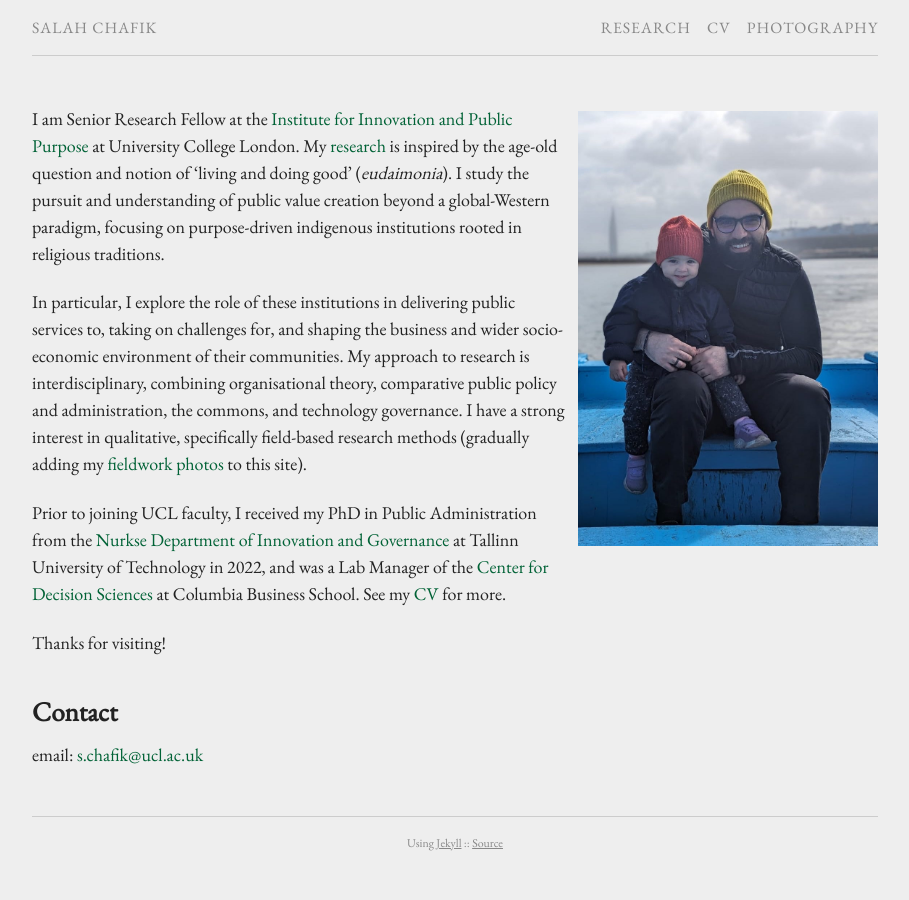
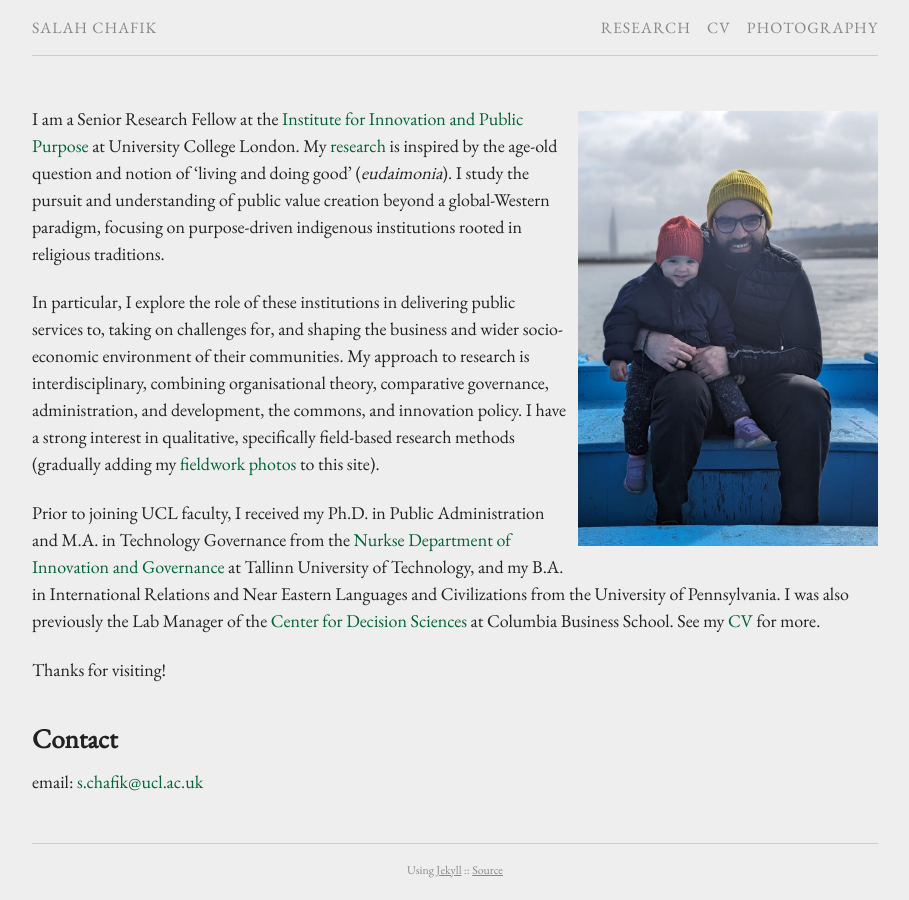
Before and after one commit to schafik/schafik.github.io, a Jekyll site: the page built from index.md, in a window 1280 px wide. Shown: the whole page, without its empty margins (185-1094 px from the left). Built offline with Jekyll 4.4.1, drawn with Linux system fonts in a browser that asks for light colours; comment, search, counter and statistics services are not loaded.

Commit message:
Update index.md

```diff
--- a/index.md
+++ b/index.md
@@ -6,11 +6,11 @@ permalink: /
 <br />
 {% include image.html url="images/nuna.jpeg" caption="" width="300" align="right" %}
 
-I am Senior Research Fellow at the [Institute for Innovation and Public Purpose] at University College London. My [research] is inspired by the age-old question and notion of ‘living and doing good’ (*eudaimonia*). I study the pursuit and understanding of public value creation beyond a global-Western paradigm, focusing on purpose-driven indigenous institutions rooted in religious traditions.
+I am a Senior Research Fellow at the [Institute for Innovation and Public Purpose] at University College London. My [research] is inspired by the age-old question and notion of ‘living and doing good’ (*eudaimonia*). I study the pursuit and understanding of public value creation beyond a global-Western paradigm, focusing on purpose-driven indigenous institutions rooted in religious traditions.
 
-In particular, I explore the role of these institutions in delivering public services to, taking on challenges for, and shaping the business and wider socio-economic environment of their communities. My approach to research is interdisciplinary, combining organisational theory, comparative public policy and administration, the commons, and technology governance. I have a strong interest in qualitative, specifically field-based research methods (gradually adding my [fieldwork photos] to this site).
+In particular, I explore the role of these institutions in delivering public services to, taking on challenges for, and shaping the business and wider socio-economic environment of their communities. My approach to research is interdisciplinary, combining organisational theory, comparative governance, administration, and development, the commons, and innovation policy. I have a strong interest in qualitative, specifically field-based research methods (gradually adding my [fieldwork photos] to this site).
 
-Prior to joining UCL faculty, I received my PhD in Public Administration from the [Nurkse Department of Innovation and Governance] at Tallinn University of Technology in 2022, and was a Lab Manager of the [Center for Decision Sciences] at Columbia Business School. See my [CV] for more.
+Prior to joining UCL faculty, I received my Ph.D. in Public Administration and M.A. in Technology Governance from the [Nurkse Department of Innovation and Governance] at Tallinn University of Technology, and my B.A. in International Relations and Near Eastern Languages and Civilizations from the University of Pennsylvania. I was also previously the Lab Manager of the [Center for Decision Sciences] at Columbia Business School. See my [CV] for more.
 
 Thanks for visiting!
 
```
